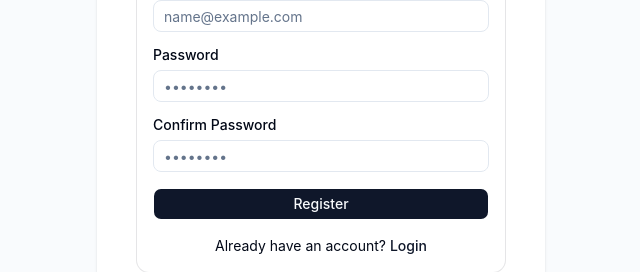
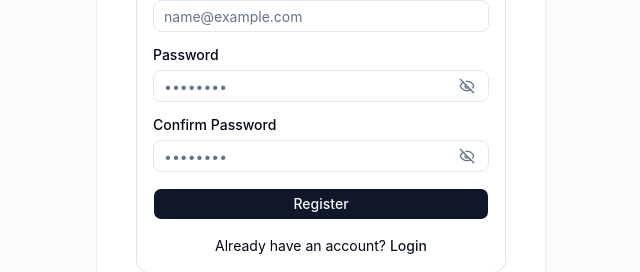
Before and after one commit to code-arif/saas_lms_student_app_frontend-01, a React (Vite) app: page /register in a window 1280 px wide. Shown: the part 426-698 px from the top of the page, without its empty margins (319-959 px from the left). Built offline with nearby package versions, Linux system fonts and the light colour scheme.

Commit message:
feat: enhance registration form with password visibility toggle and update registration API endpoint

```diff
--- a/src/features/auth/components/RegisterForm.tsx
+++ b/src/features/auth/components/RegisterForm.tsx
@@ -1,6 +1,8 @@
+import { useState } from 'react';
 import { useForm } from 'react-hook-form';
 import { zodResolver } from '@hookform/resolvers/zod';
 import * as z from 'zod';
+import { Eye, EyeOff } from 'lucide-react';
 import { useAuth } from '../hooks/useAuth';
 import { RegisterCredentials } from '../types/auth.types';
 import { Button } from '@/components/ui/button';
@@ -31,6 +33,7 @@ type RegisterFormValues = z.infer<typeof registerSchema>;
 
 export const RegisterForm = () => {
   const { register, isRegistering } = useAuth();
+  const [showPasswords, setShowPasswords] = useState(false);
   const form = useForm<RegisterFormValues>({
     resolver: zodResolver(registerSchema),
     defaultValues: {
@@ -40,6 +43,9 @@ export const RegisterForm = () => {
       password_confirmation: '',
     },
   });
+
+  const passwordType = showPasswords ? 'text' : 'password';
+  const toggleShowPasswords = () => setShowPasswords((prev) => !prev);
 
   const onSubmit = (data: RegisterFormValues) => {
     // Only send the fields expected by RegisterCredentials
@@ -91,7 +97,24 @@ export const RegisterForm = () => {
                 <FormItem>
                   <FormLabel>Password</FormLabel>
                   <FormControl>
-                    <Input type="password" placeholder="••••••••" {...field} />
+                    <div className="relative">
+                      <Input
+                        type={passwordType}
+                        placeholder="••••••••"
+                        className="pr-10"
+                        {...field}
+                      />
+                      <Button
+                        type="button"
+                        variant="outline"
+                        size="icon"
+                        className="absolute inset-y-0 right-1.5 z-10 rounded-md border-none bg-transparent text-muted-foreground hover:bg-muted"
+                        onClick={toggleShowPasswords}
+                        aria-label={showPasswords ? 'Hide password' : 'Show password'}
+                      >
+                        {showPasswords ? <Eye className="size-4" /> : <EyeOff className="size-4" />}
+                      </Button>
+                    </div>
                   </FormControl>
                   <FormMessage />
                 </FormItem>
@@ -104,7 +127,24 @@ export const RegisterForm = () => {
                 <FormItem>
                   <FormLabel>Confirm Password</FormLabel>
                   <FormControl>
-                    <Input type="password" placeholder="••••••••" {...field} />
+                    <div className="relative">
+                      <Input
+                        type={passwordType}
+                        placeholder="••••••••"
+                        className="pr-10"
+                        {...field}
+                      />
+                      <Button
+                        type="button"
+                        variant="outline"
+                        size="icon"
+                        className="absolute inset-y-0 right-1.5 z-10 rounded-md border-none bg-transparent text-muted-foreground hover:bg-muted"
+                        onClick={toggleShowPasswords}
+                        aria-label={showPasswords ? 'Hide password' : 'Show password'}
+                      >
+                        {showPasswords ? <Eye className="size-4" /> : <EyeOff className="size-4" />}
+                      </Button>
+                    </div>
                   </FormControl>
                   <FormMessage />
                 </FormItem>
--- a/src/features/auth/services/authService.ts
+++ b/src/features/auth/services/authService.ts
@@ -7,7 +7,7 @@ export const authService = {
     return api.post<ApiResponse<AuthResponse>>('/auth/login', credentials).then(res => res.data);
   },
   register: async (credentials: RegisterCredentials) => {
-    return api.post<ApiResponse<AuthResponse>>('/auth/register', credentials).then(res => res.data);
+    return api.post<ApiResponse<AuthResponse>>('/auth/student/register', credentials).then(res => res.data);
   },
   logout: async () => {
     return api.post('/auth/logout');
```
